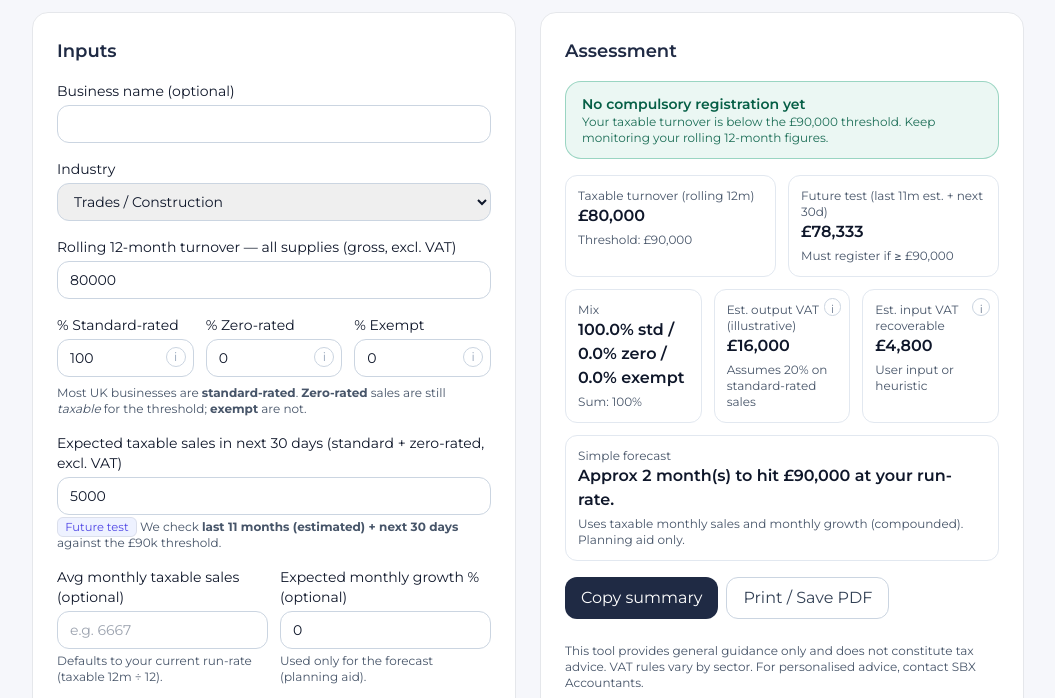
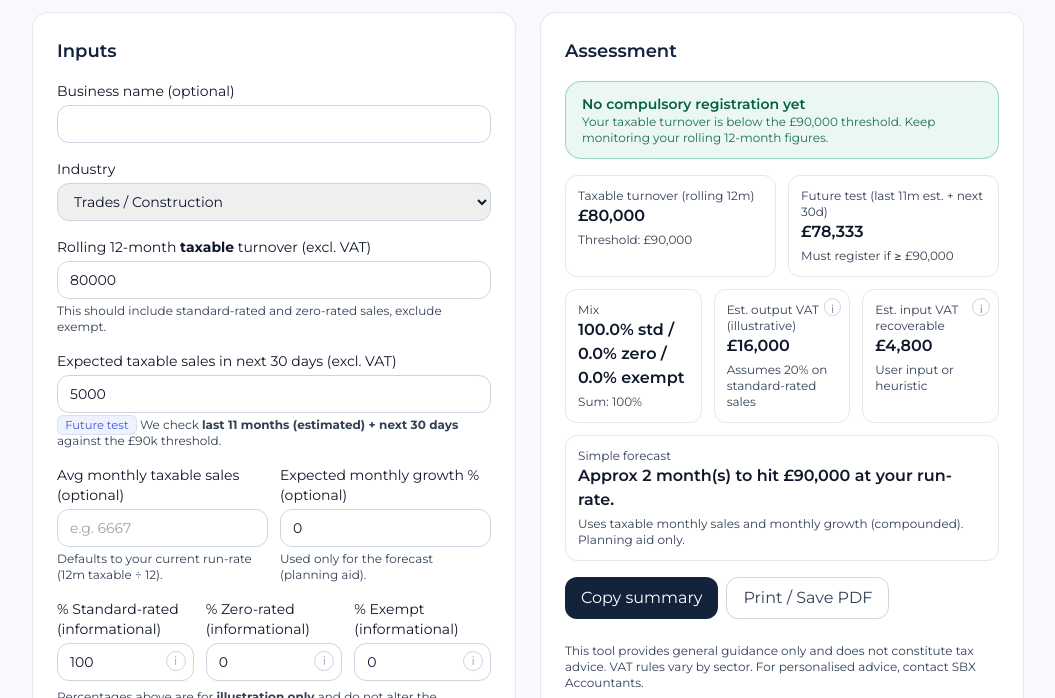
Before and after one commit to ryan01928374650-droid/vat-reg-new-tool, a plain HTML site: page index.html in a window 1280 px wide. Shown: the part 98-796 px from the top of the page, without its empty margins (112-1167 px from the left). Drawn offline with nearby package versions, Linux system fonts and the light colour scheme.

Commit message:
Update index.html

```diff
--- a/index.html
+++ b/index.html
@@ -12,18 +12,18 @@
   <script src="https://cdn.tailwindcss.com"></script>
   <style>
     :root{
-      /* Brand-leaning palette (navy/indigo with soft background) */
-      --sbx-bg: #F6F7FB;
+      /* SBX-leaning palette — adjust freely if you have exact brand hexes */
+      --sbx-bg: #F7F9FC;        /* soft light */
       --sbx-card: #ffffff;
-      --sbx-primary: #1F2A44;   /* navy */
-      --sbx-accent: #4F46E5;    /* indigo-600 */
+      --sbx-primary: #14233C;   /* deep navy */
+      --sbx-accent: #4257D6;    /* indigo */
       --sbx-accent-50: #EEF2FF; /* indigo-50 */
       --sbx-success: #059669;   /* emerald-600 */
       --sbx-warn: #D97706;      /* amber-600 */
       --sbx-danger: #DC2626;    /* red-600 */
       --sbx-border: #E5E7EB;    /* slate-200 */
       --sbx-text: #0F172A;      /* slate-900 */
-      --sbx-muted: #475569;     /* slate-600/700 */
+      --sbx-muted: #334155;     /* slate-700 (stronger contrast than 500) */
     }
     body { font-family: 'Montserrat', ui-sans-serif, system-ui, -apple-system, Segoe UI, Roboto, Helvetica, Arial; background: var(--sbx-bg); color: var(--sbx-text); }
     .tip { position:absolute; display:none; z-index:20; right:.5rem; top:1.75rem; width:18rem; font-size:.78rem;
@@ -80,37 +80,14 @@
             </select>
           </label>
 
-          <label>Rolling 12-month turnover — all supplies (gross, excl. VAT)
+          <!-- 12m taxable first -->
+          <label>Rolling 12-month <b>taxable</b> turnover (excl. VAT)
             <input id="turn12" type="number" min="0" step="100" value="80000" class="mt-1 w-full rounded-xl border border-slate-300 px-3 py-2 outline-none focus:ring-2 focus:ring-indigo-300">
+            <p class="text-xs muted mt-1">This should include standard-rated and zero-rated sales, exclude exempt.</p>
           </label>
 
-          <div class="grid grid-cols-3 gap-3">
-            <label class="flex flex-col">% Standard-rated
-              <div class="relative group">
-                <input id="pctStd" type="number" min="0" max="100" step="0.5" value="100" class="mt-1 w-full rounded-xl border border-slate-300 px-3 py-2 outline-none focus:ring-2 focus:ring-indigo-300">
-                <span class="absolute right-2 top-3 text-slate-400 text-xs border border-slate-300 rounded-full w-5 h-5 grid place-items-center cursor-help">i</span>
-                <div class="tip"><b>Standard-rated (20%)</b>: most goods/services. Counts toward the threshold. You charge 20% and can usually reclaim input VAT.</div>
-              </div>
-            </label>
-            <label class="flex flex-col">% Zero-rated
-              <div class="relative group">
-                <input id="pctZero" type="number" min="0" max="100" step="0.5" value="0" class="mt-1 w-full rounded-xl border border-slate-300 px-3 py-2 outline-none focus:ring-2 focus:ring-indigo-300">
-                <span class="absolute right-2 top-3 text-slate-400 text-xs border border-slate-300 rounded-full w-5 h-5 grid place-items-center cursor-help">i</span>
-                <div class="tip"><b>Zero-rated (0%)</b>: still taxable for the threshold (e.g., some food, children’s clothes). Input VAT is generally reclaimable.</div>
-              </div>
-            </label>
-            <label class="flex flex-col">% Exempt
-              <div class="relative group">
-                <input id="pctExempt" type="number" min="0" max="100" step="0.5" value="0" class="mt-1 w-full rounded-xl border border-slate-300 px-3 py-2 outline-none focus:ring-2 focus:ring-indigo-300">
-                <span class="absolute right-2 top-3 text-slate-400 text-xs border border-slate-300 rounded-full w-5 h-5 grid place-items-center cursor-help">i</span>
-                <div class="tip"><b>Exempt</b>: does not count toward the threshold (e.g., many financial/education/medical services). Input VAT recovery is restricted.</div>
-              </div>
-            </label>
-          </div>
-          <p class="text-xs muted -mt-2">Most UK businesses are <b>standard-rated</b>. <b>Zero-rated</b> sales are still <i>taxable</i> for the threshold; <b>exempt</b> are not.</p>
-          <div id="mixWarn" class="hidden text-xs text-amber-800 bg-amber-50 border border-amber-200 rounded-lg p-2"></div>
-
-          <label class="flex flex-col">Expected taxable sales in next 30 days (standard + zero-rated, excl. VAT)
+          <!-- Then next 30 days directly under it -->
+          <label class="flex flex-col">Expected taxable sales in next 30 days (excl. VAT)
             <input id="next30" type="number" min="0" step="100" value="5000" class="mt-1 w-full rounded-xl border border-slate-300 px-3 py-2 outline-none focus:ring-2 focus:ring-indigo-300">
             <span class="mt-1 text-xs muted">
               <span class="badge">Future test</span> We check <b>last 11 months (estimated) + next 30 days</b> against the £90k threshold.
@@ -120,13 +97,40 @@
           <div class="grid grid-cols-1 md:grid-cols-2 gap-3">
             <label>Avg monthly taxable sales (optional)
               <input id="avgMonthly" type="number" min="0" step="100" class="mt-1 w-full rounded-xl border border-slate-300 px-3 py-2 outline-none focus:ring-2 focus:ring-indigo-300" placeholder="auto from 12m">
-              <p class="text-xs muted mt-1">Defaults to your current run-rate (taxable 12m ÷ 12).</p>
+              <p class="text-xs muted mt-1">Defaults to your current run-rate (12m taxable ÷ 12).</p>
             </label>
             <label>Expected monthly growth % (optional)
               <input id="growthPct" type="number" min="-100" step="1" value="0" class="mt-1 w-full rounded-xl border border-slate-300 px-3 py-2 outline-none focus:ring-2 focus:ring-indigo-300">
               <p class="text-xs muted mt-1">Used only for the forecast (planning aid).</p>
             </label>
           </div>
+
+          <!-- % mix moved below -->
+          <div class="grid grid-cols-3 gap-3">
+            <label class="flex flex-col">% Standard-rated (informational)
+              <div class="relative group">
+                <input id="pctStd" type="number" min="0" max="100" step="0.5" value="100" class="mt-1 w-full rounded-xl border border-slate-300 px-3 py-2 outline-none focus:ring-2 focus:ring-indigo-300">
+                <span class="absolute right-2 top-3 text-slate-400 text-xs border border-slate-300 rounded-full w-5 h-5 grid place-items-center cursor-help">i</span>
+                <div class="tip"><b>Standard-rated (20%)</b>: used here only to illustrate output VAT after registration. Does <u>not</u> affect the registration tests.</div>
+              </div>
+            </label>
+            <label class="flex flex-col">% Zero-rated (informational)
+              <div class="relative group">
+                <input id="pctZero" type="number" min="0" max="100" step="0.5" value="0" class="mt-1 w-full rounded-xl border border-slate-300 px-3 py-2 outline-none focus:ring-2 focus:ring-indigo-300">
+                <span class="absolute right-2 top-3 text-slate-400 text-xs border border-slate-300 rounded-full w-5 h-5 grid place-items-center cursor-help">i</span>
+                <div class="tip"><b>Zero-rated (0%)</b>: included in taxable turnover for the tests, but % here only informs the VAT illustration.</div>
+              </div>
+            </label>
+            <label class="flex flex-col">% Exempt (informational)
+              <div class="relative group">
+                <input id="pctExempt" type="number" min="0" max="100" step="0.5" value="0" class="mt-1 w-full rounded-xl border border-slate-300 px-3 py-2 outline-none focus:ring-2 focus:ring-indigo-300">
+                <span class="absolute right-2 top-3 text-slate-400 text-xs border border-slate-300 rounded-full w-5 h-5 grid place-items-center cursor-help">i</span>
+                <div class="tip"><b>Exempt</b>: excluded from taxable turnover for the tests. % here only informs the VAT illustration / partial exemption note.</div>
+              </div>
+            </label>
+          </div>
+          <p class="text-xs muted -mt-2">Percentages above are for <b>illustration only</b> and do not alter the registration tests.</p>
+          <div id="mixWarn" class="hidden text-xs text-amber-800 bg-amber-50 border border-amber-200 rounded-lg p-2"></div>
 
           <label>Annual VAT you expect to reclaim (optional, £ of VAT — not gross cost)
             <input id="vatCosts" type="number" min="0" step="50" class="mt-1 w-full rounded-xl border border-slate-300 px-3 py-2 outline-none focus:ring-2 focus:ring-indigo-300">
@@ -149,47 +153,47 @@
 
         <div class="grid grid-cols-2 gap-3 text-sm">
           <div class="rounded-xl border border-slate-200 p-3">
-            <div class="text-slate-600 text-xs">Taxable turnover (rolling 12m)</div>
+            <div class="text-slate-700 text-xs">Taxable turnover (rolling 12m)</div>
             <div id="tt12" class="text-base font-semibold">£0</div>
-            <div class="text-xs text-slate-600 mt-1">Threshold: £90,000</div>
+            <div class="text-xs text-slate-700 mt-1">Threshold: £90,000</div>
           </div>
           <div class="rounded-xl border border-slate-200 p-3">
-            <div class="text-slate-600 text-xs">Future test (last 11m est. + next 30d)</div>
+            <div class="text-slate-700 text-xs">Future test (last 11m est. + next 30d)</div>
             <div id="futureTest" class="text-base font-semibold">£0</div>
-            <div class="text-xs text-slate-600 mt-1">Must register if ≥ £90,000</div>
+            <div class="text-xs text-slate-700 mt-1">Must register if ≥ £90,000</div>
           </div>
         </div>
 
         <div class="grid grid-cols-3 gap-3 text-sm mt-3">
           <div class="rounded-xl border border-slate-200 p-3">
-            <div class="text-slate-600 text-xs">Mix</div>
+            <div class="text-slate-700 text-xs">Mix</div>
             <div id="mix" class="text-base font-semibold">100.0% std / 0.0% zero / 0.0% exempt</div>
-            <div class="text-xs text-slate-600 mt-1">Sum: <span id="mixSum">100</span>%</div>
+            <div class="text-xs text-slate-700 mt-1">Sum: <span id="mixSum">100</span>%</div>
           </div>
 
           <!-- Output VAT with tooltip -->
           <div class="rounded-xl border border-slate-200 p-3 relative group">
             <div class="info-dot">i</div>
-            <div class="tip"><b>Output VAT</b>: VAT you charge customers on standard-rated sales (shown illustratively at 20% of your standard-rated portion).</div>
-            <div class="text-slate-600 text-xs">Est. output VAT (illustrative)</div>
+            <div class="tip"><b>Output VAT</b>: VAT you charge customers on standard-rated sales (illustrative: 20% of the standard-rated portion of your taxable sales).</div>
+            <div class="text-slate-700 text-xs">Est. output VAT (illustrative)</div>
             <div id="outVat" class="text-base font-semibold">£0</div>
-            <div class="text-xs text-slate-600 mt-1">Assumes 20% on standard-rated sales</div>
+            <div class="text-xs text-slate-700 mt-1">Assumes 20% on standard-rated sales</div>
           </div>
 
           <!-- Input VAT with tooltip -->
           <div class="rounded-xl border border-slate-200 p-3 relative group">
             <div class="info-dot">i</div>
             <div class="tip"><b>Input VAT</b>: VAT you can reclaim on business costs (either your input or a cautious heuristic).</div>
-            <div class="text-slate-600 text-xs">Est. input VAT recoverable</div>
+            <div class="text-slate-700 text-xs">Est. input VAT recoverable</div>
             <div id="inVat" class="text-base font-semibold">£0</div>
-            <div class="text-xs text-slate-600 mt-1">User input or heuristic</div>
+            <div class="text-xs text-slate-700 mt-1">User input or heuristic</div>
           </div>
         </div>
 
         <div class="mt-3 rounded-xl border border-slate-200 p-3 text-sm">
-          <div class="text-slate-600 text-xs">Simple forecast</div>
+          <div class="text-slate-700 text-xs">Simple forecast</div>
           <div id="forecast" class="text-base font-semibold">Not enough monthly taxable sales to project a date yet.</div>
-          <div class="text-xs text-slate-600 mt-1">Uses taxable monthly sales and monthly growth (compounded). Planning aid only.</div>
+          <div class="text-xs text-slate-700 mt-1">Uses taxable monthly sales and monthly growth (compounded). Planning aid only.</div>
         </div>
 
         <div id="pexNote" class="hidden mt-3 text-xs text-indigo-900 bg-indigo-50 border border-indigo-200 rounded-xl p-3"></div>
@@ -209,7 +213,7 @@
       <div class="card p-6">
         <h3 class="text-lg font-semibold mb-2" style="color:var(--sbx-primary)">Next steps with SBX</h3>
         <p class="text-sm muted mb-4">Want us to sanity-check your position or handle registration? We’ll confirm whether you must register now and set you up for smooth VAT returns.</p>
-        <ul class="text-sm list-disc pl-5 text-slate-700 space-y-1">
+        <ul class="text-sm list-disc pl-5 text-slate-800 space-y-1">
           <li>Threshold monitoring template (rolling 12 months)</li>
           <li>Sector-specific VAT treatment guidance (e.g., aesthetics, trades)</li>
           <li>Partial exemption review if needed</li>
@@ -245,7 +249,7 @@
     }
 
     function compute() {
-      const turn12 = Number(document.getElementById('turn12').value) || 0;
+      const turn12 = Number(document.getElementById('turn12').value) || 0; // already TAXABLE figure
       const std = Number(document.getElementById('pctStd').value) || 0;
       const zero = Number(document.getElementById('pctZero').value) || 0;
       const ex = Number(document.getElementById('pctExempt').value) || 0;
@@ -254,29 +258,26 @@
       const hasAvg = !isNaN(avgMonthlyInput) && document.getElementById('avgMonthly').value !== '';
       const growthPct = Number(document.getElementById('growthPct').value) || 0;
 
-      // Mix check
+      // Mix box guidance (informational only)
       const mixSum = std + zero + ex;
       const mixWarn = document.getElementById('mixWarn');
-      if (mixSum !== 100) { mixWarn.classList.remove('hidden'); mixWarn.textContent = `Heads up: your rate mix adds to ${mixSum}%. Adjust so Standard + Zero + Exempt = 100%.`; }
+      if (mixSum !== 100) { mixWarn.classList.remove('hidden'); mixWarn.textContent = `Heads up: your rate mix adds to ${mixSum}%. Adjust so Standard + Zero + Exempt = 100% for the VAT illustrations.`; }
       else { mixWarn.classList.add('hidden'); }
 
-      // Taxable = standard + zero
-      const taxablePct = (std + zero) / 100;
-      const taxable12 = turn12 * taxablePct;
-
-      // Average taxable/month for estimation and forecast
+      // Registration tests use TAXABLE figures directly
+      const taxable12 = turn12; // not impacted by percentages
       const avgTaxableMonthly = hasAvg ? avgMonthlyInput : (taxable12 / 12);
       document.getElementById('avgMonthly').placeholder = `e.g. ${Math.round(taxable12 / 12)}`;
 
-      // Future test = prior 11 months (estimated by average) + expected next 30 days
+      // Future test = prior 11 months (estimate) + expected next 30 days
       const prior11_est = Math.max(0, taxable12 - avgTaxableMonthly);
       const futureTotal = prior11_est + next30;
 
-      // VAT illustrations (very rough)
-      const outVAT = (turn12 * (std/100)) * 0.20;
+      // VAT illustrations (informational)
+      const outVAT = (taxable12 * (std/100)) * 0.20; // standard-rated portion * 20%
       const inVAT = (Number(document.getElementById('vatCosts').value) > 0)
         ? Number(document.getElementById('vatCosts').value)
-        : (turn12 * 0.06);
+        : (taxable12 * 0.06); // cautious heuristic
 
       // Update UI blocks
       document.getElementById('tt12').textContent = GBP(taxable12);
@@ -287,8 +288,14 @@
       document.getElementById('inVat').textContent = GBP(Math.round(inVAT));
 
       const pex = document.getElementById('pexNote');
-      if (ex > 0) { pex.classList.remove('hidden'); pex.textContent = ex >= 50 ? 'High proportion of exempt supplies — likely partially exempt with limited input VAT recovery.' : 'Some exempt supplies present — partial exemption may restrict input VAT recovery.'; }
-      else { pex.classList.add('hidden'); }
+      if (ex > 0) {
+        pex.classList.remove('hidden');
+        pex.textContent = ex >= 50
+          ? 'High proportion of exempt supplies — likely partially exempt with limited input VAT recovery.'
+          : 'Some exempt supplies present — partial exemption may restrict input VAT recovery.';
+      } else {
+        pex.classList.add('hidden');
+      }
 
       // Status banner with amber for BOTH tests when within 10%
       const box = document.getElementById('statusBox');
@@ -314,8 +321,7 @@
         box.classList.add('banner','banner--ok');
       }
 
-      // Forecast (planning aid): months until £90k using avg + growth.
-      // If the FUTURE TEST already shows a breach next month, force forecast to "1 month".
+      // Forecast: if future test breaches, show "1 month"; otherwise compute months
       const remaining = Math.max(0, THRESHOLD - taxable12);
       let forecastText = 'Not enough monthly taxable sales to project a date yet.';
       if (taxable12 >= THRESHOLD) {
@@ -348,12 +354,11 @@
         'SBX VAT Registration Checker — Summary',
         `Business: ${s.business || '(not provided)'}`,
         `Industry: ${s.industry || ''}`,
-        `Rolling 12-month turnover (all supplies): ${GBP(s.turn12||0)}`,
-        `Taxable mix assumed: ${(s.std||0).toFixed?.(1)||s.std||0}% standard / ${(s.zero||0).toFixed?.(1)||s.zero||0}% zero / ${(s.ex||0).toFixed?.(1)||s.ex||0}% exempt`,
-        `Taxable turnover for threshold (12m): ${GBP(s.taxable12||0)}`,
+        `Rolling 12-month TAXABLE turnover: ${GBP(s.turn12||0)}`,
         `Future test (last 11m est. + next 30d): ${GBP(s.futureTotal||0)}`,
-        `Est. output VAT (illustrative): ${GBP(Math.round(s.outVAT||0))}`,
-        `Est. input VAT recoverable (assumed): ${GBP(Math.round(s.inVAT||0))}`,
+        `VAT illustration mix: ${(s.std||0).toFixed?.(1)||s.std||0}% standard / ${(s.zero||0).toFixed?.(1)||s.zero||0}% zero / ${(s.ex||0).toFixed?.(1)||s.ex||0}% exempt`,
+        `Est. output VAT: ${GBP(Math.round(s.outVAT||0))}`,
+        `Est. input VAT: ${GBP(Math.round(s.inVAT||0))}`,
         `Notes: ${s.notes}`,
         '',
         'General guidance only — not tax advice.'
```
